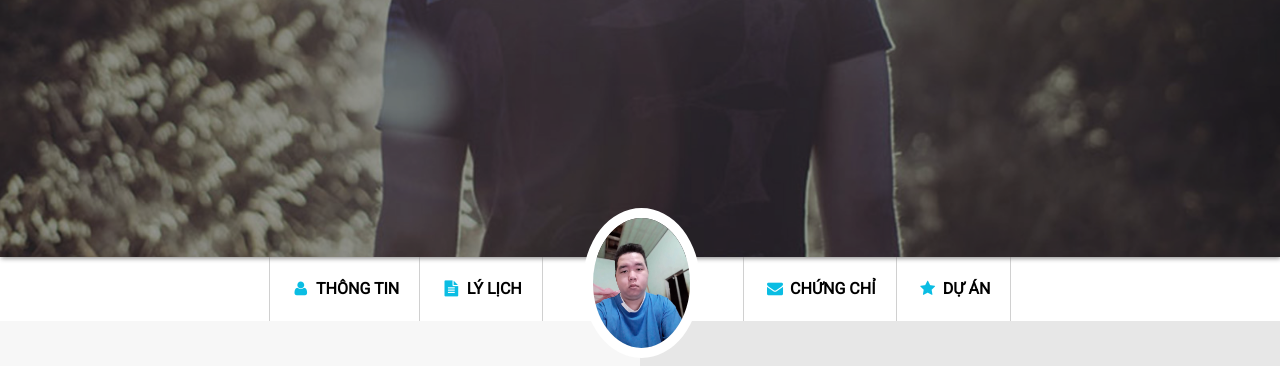
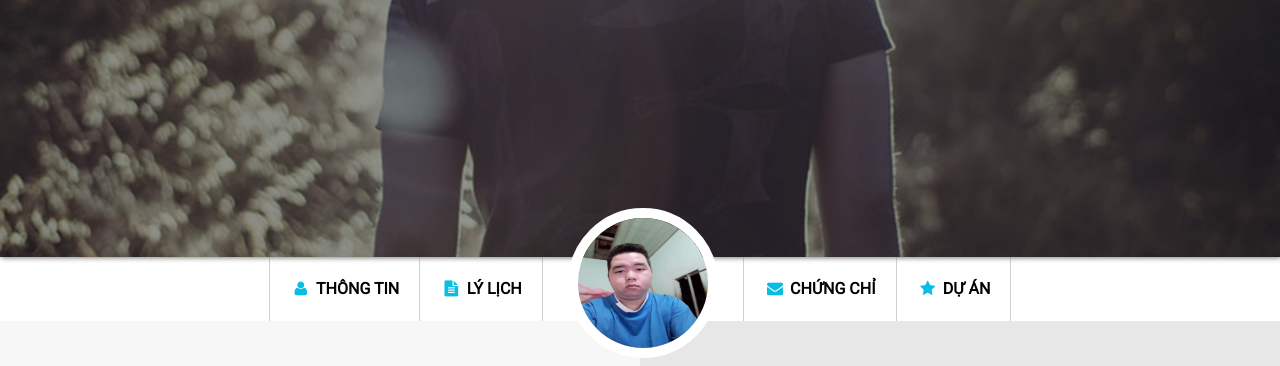
Before and after one commit to Thienndcfx21772/Assignment_3, a plain HTML site: page index.html in a window 1280 px wide. Shown: the part 243-609 px from the top of the page. Drawn offline with nearby package versions, Linux system fonts and the light colour scheme.

Commit message:
Update laptop.css

```diff
--- a/css/laptop.css
+++ b/css/laptop.css
@@ -80,13 +80,13 @@ body {
 .avatar {
   position: absolute;
   display: flex;
-  width: 200px;
-  height: 150px;
   transform: translate(50%, -50%);
   top: 40%;
-  left: -30%;
+  left: -25%;
 }
 .img-nav {
+   width: 150px;
+  height: 150px;
   border-radius: 50%;
   border: 10px solid white;
 }
```
